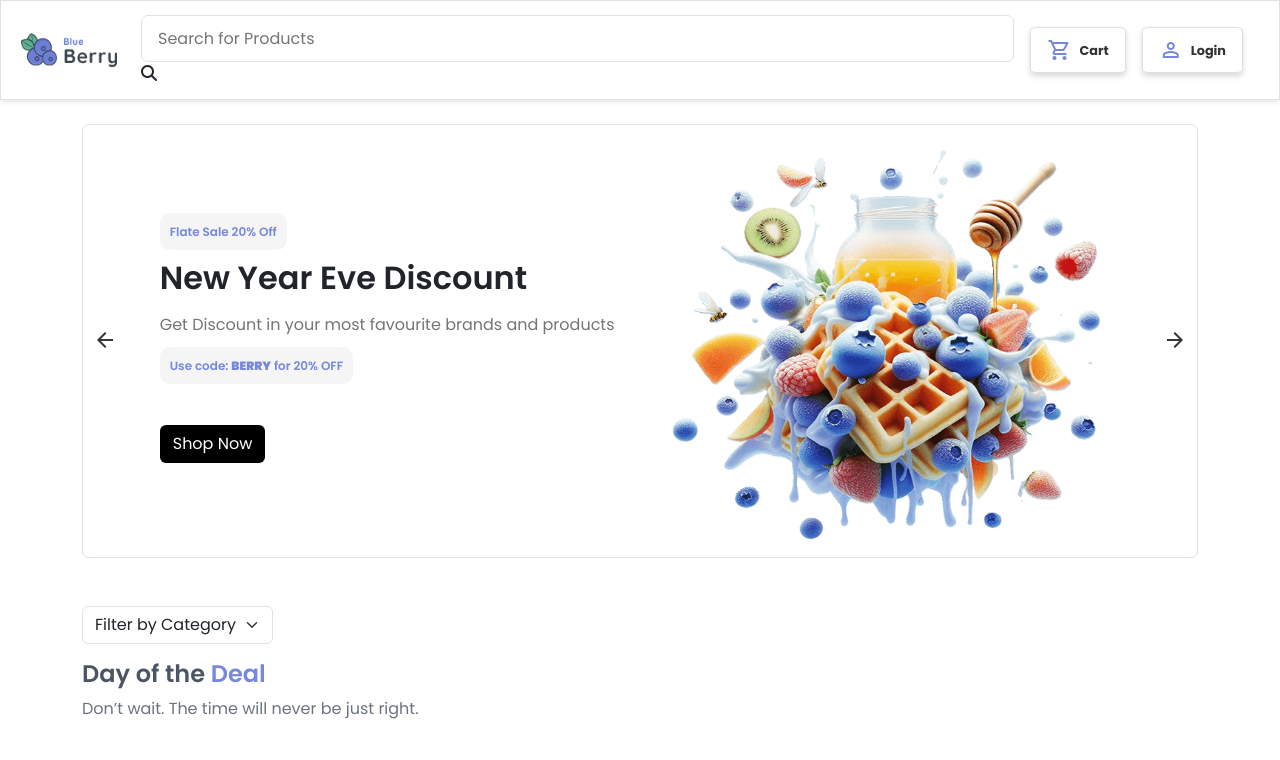
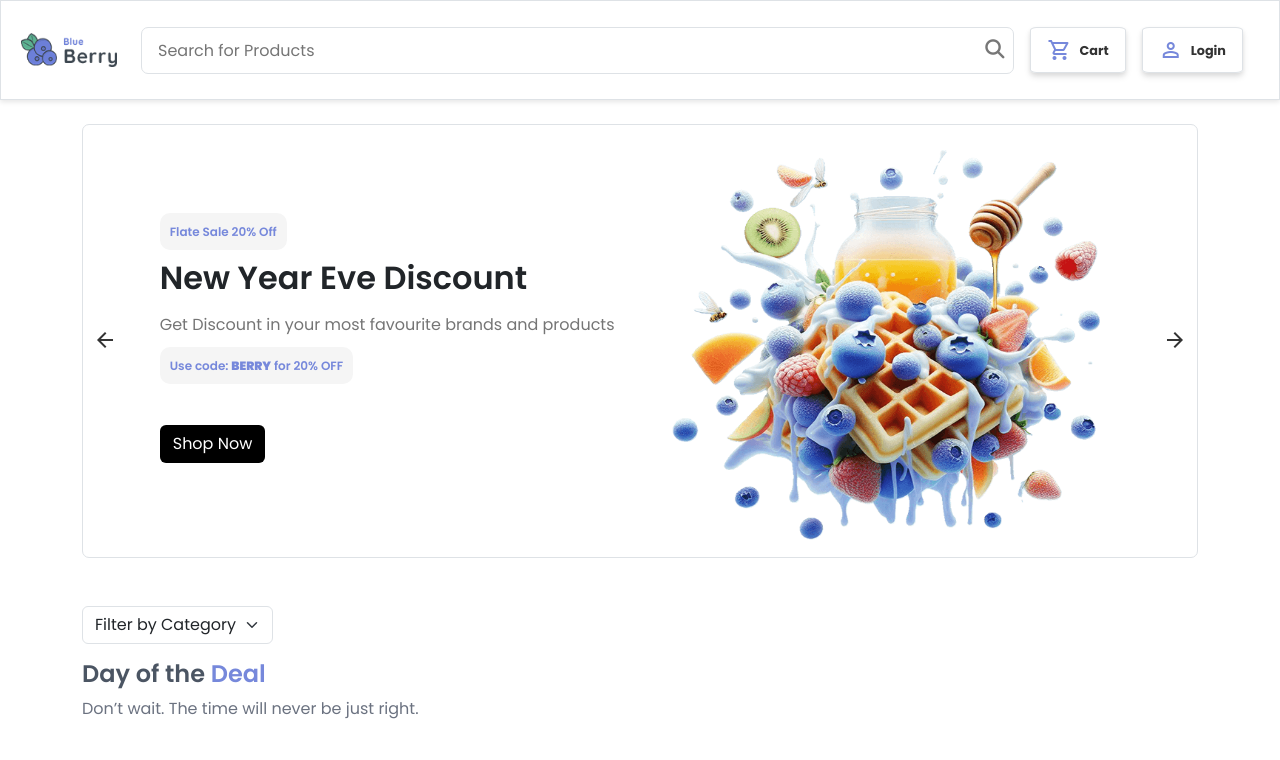
Before and after one commit to Soumadip07/LootLy, a React (Vite) app: page / in a window 1280 px wide. Shown: the top 760 px of the page. Built offline with nearby package versions, Linux system fonts and the light colour scheme.

Commit message:
header fix

```diff
--- a/src/components/Header/Header.jsx
+++ b/src/components/Header/Header.jsx
@@ -10,12 +10,21 @@ function Header() {
                         <img src={logo} alt='logo' />
                     </a>
                 </div>
-                <div className='searchbox'>
-                    <form action="">
-                        <input type="search" name="" placeholder="Search for Products" id="search-box" className='focus:ring-opacity-50 border border-gray-200' />
-                        <label for="search-box" className="fas fa-search"></label>
+                <div className="searchbox">
+                    <form action="" className="search-form">
+                        <input
+                            type="search"
+                            name=""
+                            placeholder="Search for Products"
+                            id="search-box"
+                            className="search-input focus:ring-opacity-50 border border-gray-200"
+                        />
+                        <label htmlFor="search-box" className="search-icon">
+                            <i className="fas fa-search"></i>
+                        </label>
                     </form>
                 </div>
+
 
                 <div className='d-flex  gap-3 user-section p-3'>
                     <Link className='btn focus:ring-opacity-50 border border-gray-200 p-3'>
@@ -39,7 +48,7 @@ function Header() {
                 </div>
 
             </div>
-        </header>
+        </header >
     )
 }
 
--- a/src/components/Products/Products.jsx
+++ b/src/components/Products/Products.jsx
@@ -40,7 +40,6 @@ function Products() {
     const getImage = (imageName) => {
         return imageMap[imageName] || '/images/default-image.jpeg';
     };
-    console.log(products?.[10]?.rating)
     return (
         <section className="product-section" id="product-section">
             <div className="container mt-5 flex-column justify-content-start align-items-start">
--- a/src/style/main.css
+++ b/src/style/main.css
@@ -80,6 +80,7 @@ body {
 
 header {
   position: sticky;
+  top: 0;
   z-index: 20;
   background-color: #fff;
   box-shadow: 0 2px 5px rgba(0, 0, 0, 0.1);
@@ -88,10 +89,8 @@ header .header-container {
   display: flex;
   justify-content: center;
   align-items: center;
-  position: sticky;
+  width: 100%;
   padding: 10px 20px;
-  z-index: 20;
-  margin: 0 auto;
 }
 header img {
   width: 6rem;
@@ -109,6 +108,11 @@ header .btn:hover {
 header .searchbox {
   width: 900px;
 }
+header .searchbox form {
+  display: flex;
+  align-items: center;
+  position: relative;
+}
 header .searchbox form input {
   max-width: 900px;
   width: 100%;
@@ -121,6 +125,16 @@ header .searchbox form input {
 header .searchbox form input:focus {
   outline: none;
   box-shadow: 0 0 5px rgba(118, 136, 219, 0.5);
+}
+header .searchbox form .search-icon {
+  position: absolute;
+  right: 10px;
+  font-size: 1.2rem;
+  color: #777;
+  cursor: pointer;
+}
+header .searchbox form .search-icon:hover {
+  color: #444;
 }
 header .user-section {
   display: flex;
--- a/src/style/main.scss
+++ b/src/style/main.scss
@@ -88,6 +88,7 @@ body {
 
 header {
     position: sticky;
+    top: 0;
     z-index: 20;
     background-color: #fff;
     box-shadow: 0 2px 5px rgba(0, 0, 0, 0.1);
@@ -96,11 +97,8 @@ header {
         display: flex;
         justify-content: center;
         align-items: center;
-        // width: 100%;
-        position: sticky;
+        width: 100%;
         padding: 10px 20px;
-        z-index: 20;
-        margin: 0 auto;
     }
 
     img {
@@ -123,6 +121,10 @@ header {
         width: 900px;
 
         form {
+            display: flex;
+            align-items: center;
+            position: relative;
+
             input {
                 max-width: 900px;
                 width: 100%;
@@ -136,7 +138,18 @@ header {
                     outline: none;
                     box-shadow: 0 0 5px rgba(118, 136, 219, 0.5);
                 }
+            }
 
+            .search-icon {
+                position: absolute;
+                right: 10px;
+                font-size: 1.2rem;
+                color: #777;
+                cursor: pointer;
+
+                &:hover {
+                    color: #444;
+                }
             }
         }
     }
```
Also changed, not shown: 1 other file (tests, documents, lock files or other folders).
